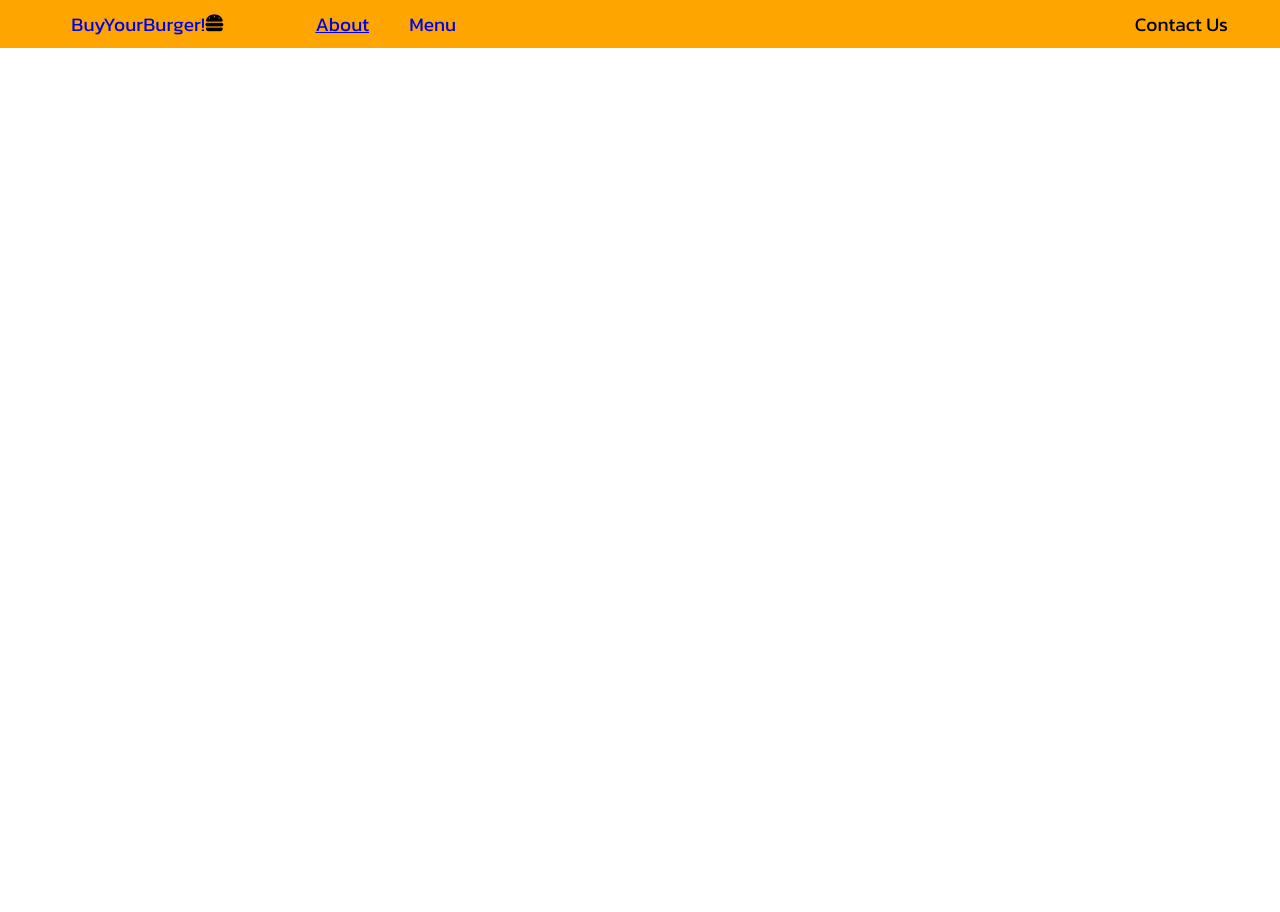
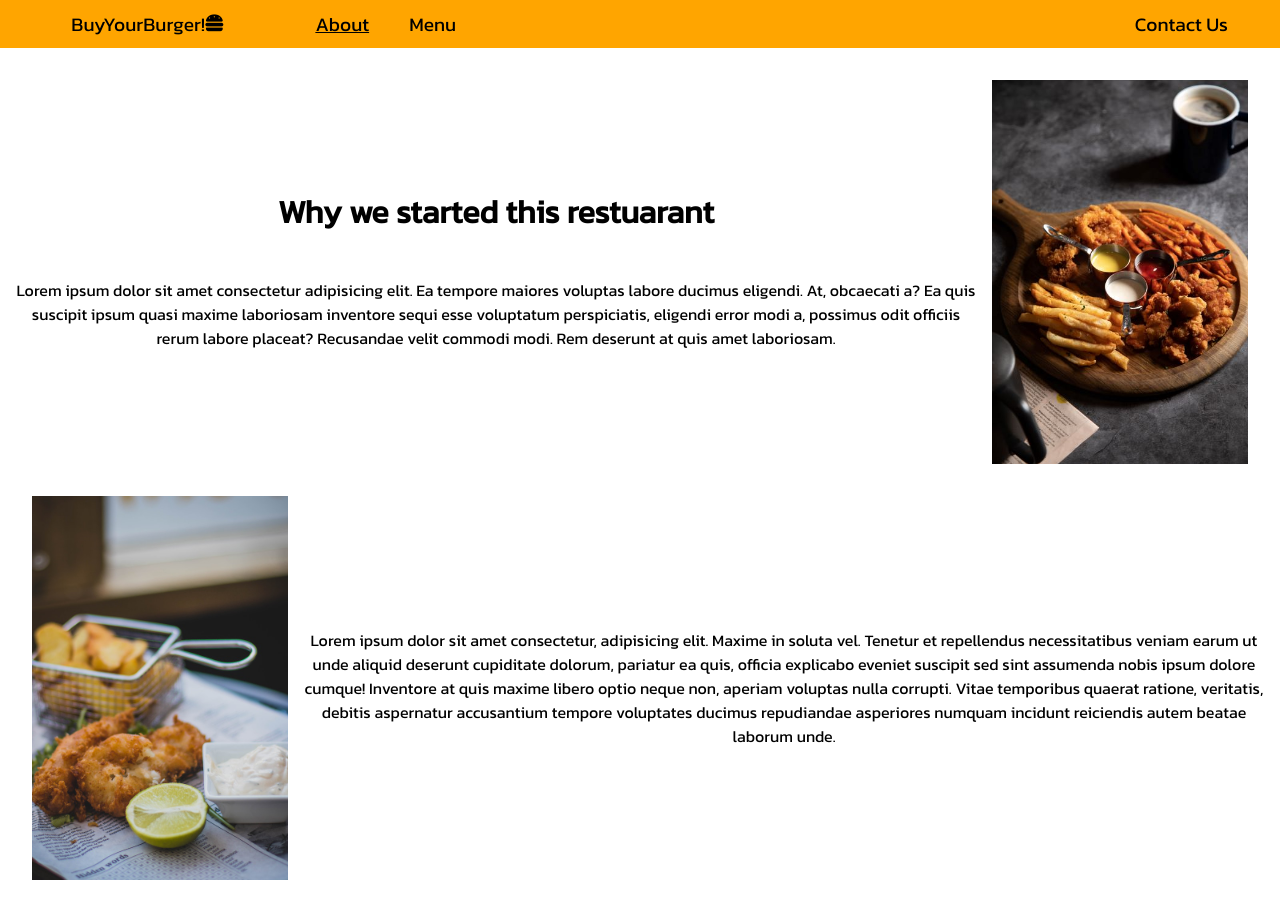
Before and after one commit to zuxiangw/RestaurantWeb, a plain HTML site: page about.html in a window 1280 px wide. Before the commit the page ends 800 px from the top, so only its background shows below. Drawn offline with Linux system fonts and the light colour scheme.

Commit message:
about starter completed

```diff
--- a/about.html
+++ b/about.html
@@ -37,13 +37,56 @@
           <a href="./menu.html" class="nav-link resources" id="menu"> Menu </a>
 
           <div class="contact-link">
-            <a href="" class="nav-link">Contact Us</a>
+            <a href="#contact-bar" class="nav-link">Contact Us</a>
           </div>
         </div>
       </div>
     </nav>
     <!-- NavBar End -->
 
+    <!-- Starter -->
+    <div class="about-starter">
+      <div class="about-starter-block">
+        <div class="about-starter-text">
+          <h1 class="about-starter-header">Why we started this restuarant</h1>
+          <p>
+            Lorem ipsum dolor sit amet consectetur adipisicing elit. Ea tempore
+            maiores voluptas labore ducimus eligendi. At, obcaecati a? Ea quis
+            suscipit ipsum quasi maxime laboriosam inventore sequi esse
+            voluptatum perspiciatis, eligendi error modi a, possimus odit
+            officiis rerum labore placeat? Recusandae velit commodi modi. Rem
+            deserunt at quis amet laboriosam.
+          </p>
+        </div>
+        <img
+          src="./images/why-c-pic.jpg"
+          alt="fries"
+          class="about-starter-pic"
+        />
+      </div>
+
+      <div class="about-starter-block">
+        <img
+          src="./images/why-c-pic2.jpg"
+          alt="fries"
+          class="about-starter-pic"
+        />
+        <div class="about-starter-text">
+          <p>
+            Lorem ipsum dolor sit amet consectetur, adipisicing elit. Maxime in
+            soluta vel. Tenetur et repellendus necessitatibus veniam earum ut
+            unde aliquid deserunt cupiditate dolorum, pariatur ea quis, officia
+            explicabo eveniet suscipit sed sint assumenda nobis ipsum dolore
+            cumque! Inventore at quis maxime libero optio neque non, aperiam
+            voluptas nulla corrupti. Vitae temporibus quaerat ratione,
+            veritatis, debitis aspernatur accusantium tempore voluptates ducimus
+            repudiandae asperiores numquam incidunt reiciendis autem beatae
+            laborum unde.
+          </p>
+        </div>
+      </div>
+    </div>
+
     <script src="./app.js"></script>
   </body>
 </html>
--- a/css/styles.css
+++ b/css/styles.css
@@ -14,6 +14,7 @@
   align-items: center;
 }
 .navContainer {
+  height: 8vh;
   width: 100vw;
   background: orange;
   display: flex;
@@ -35,7 +36,6 @@
 }
 .nav-link {
   text-decoration: none;
-  border-bottom: 1.5px solid grey;
 }
 .companyInfo {
   display: flex;
@@ -54,6 +54,9 @@
 .companyName {
   text-decoration: none;
 }
+a {
+  color: black;
+}
 a:visited {
   color: black;
 }
@@ -63,6 +66,8 @@ a:visited {
 .contacts {
   text-decoration: none;
 }
+
+/* ******** Home Page ******* */
 
 /* Cover */
 .home-cover {
@@ -109,6 +114,34 @@ a:visited {
   border-radius: 5%;
   padding: 3vh 3vw;
 }
+
+/* ******** About Page ******* */
+
+.about-starter {
+  margin: 1rem;
+}
+
+.about-starter-block {
+  display: flex;
+  flex-direction: column;
+  justify-content: center;
+  align-items: center;
+  text-align: center;
+}
+
+.about-starter-header {
+  line-height: 1.15em;
+  margin-bottom: 0.5em;
+}
+
+.about-starter-pic {
+  width: 60vw;
+  margin: 1rem;
+}
+
+/* ******** Menu Page ******* */
+
+/* ******** Contact Bar ******* */
 
 .contact-bar {
   background: #262626;
@@ -192,6 +225,22 @@ a:visited {
   }
 
   .contact-header {
-    text-align: left;
+    margin-right: auto;
+    margin-left: 5rem;
+    justify-content: flex-start;
+  }
+
+  /* About Page */
+
+  .about-starter-block {
+    flex-direction: row;
+  }
+
+  .about-starter-header {
+    margin-bottom: 3rem;
+  }
+
+  .about-starter-pic {
+    width: 20vw;
   }
 }
```
Also changed, not shown: index.html (+2 -2 lines), menu.html (+1 -1 lines), images/why-c-pic.jpg (added), images/why-c-pic2.jpg (added).
